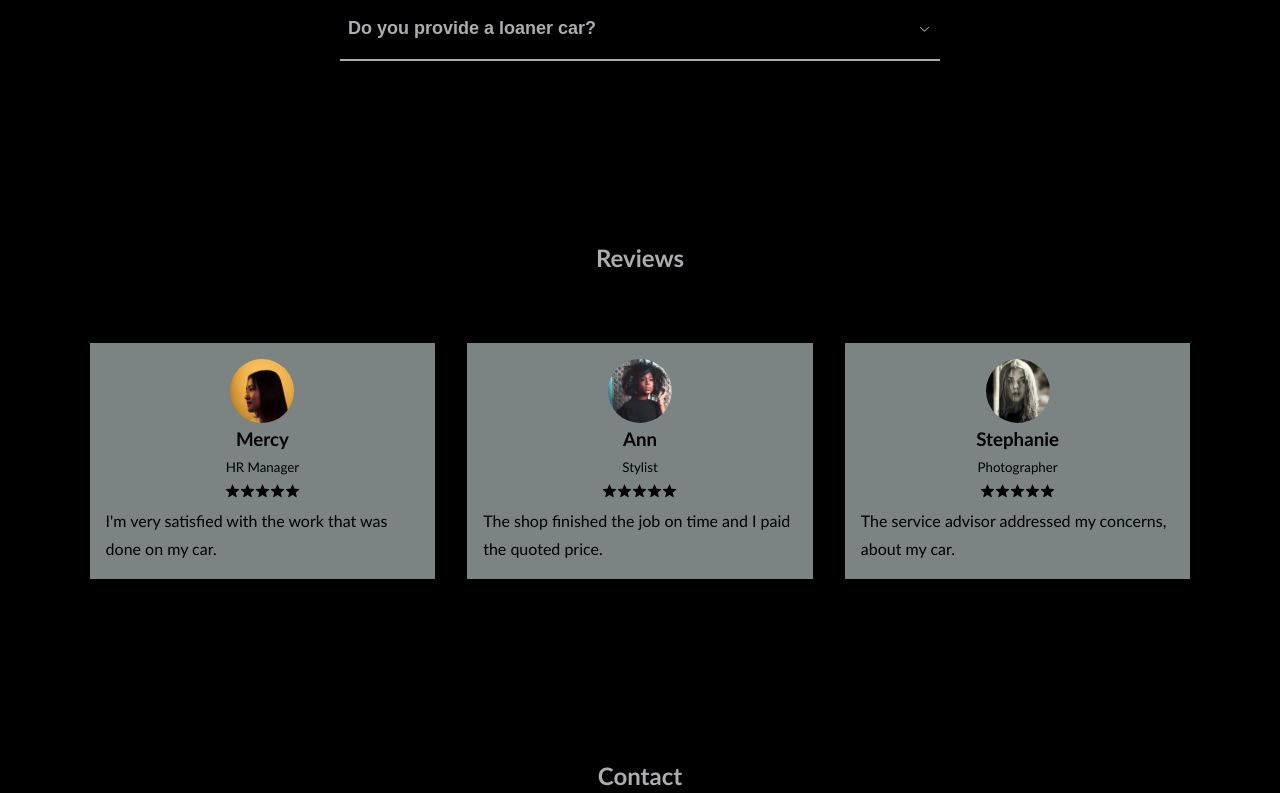
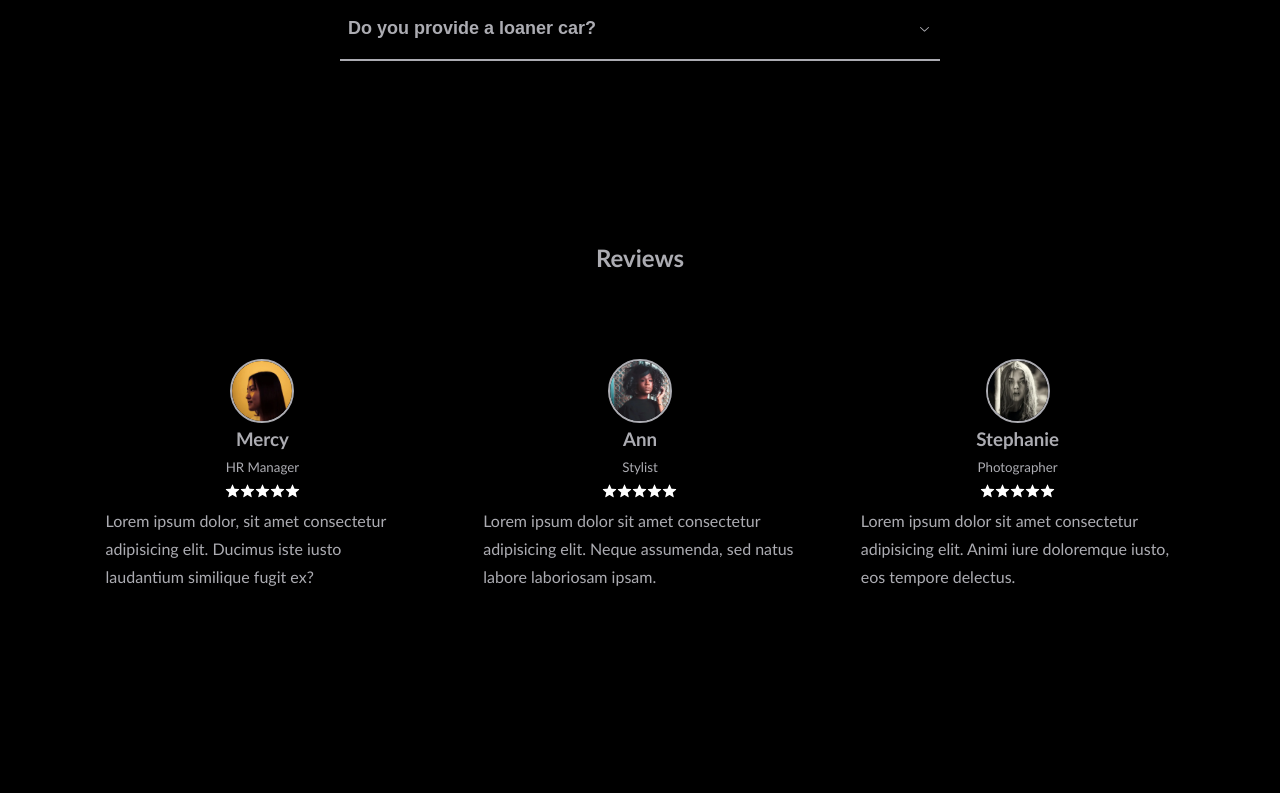
Before and after one commit to cgathua/react-service, a React (Vite) app: page / in a window 1280 px wide. Shown: the part 2000-2793 px from the top of the page. Built offline with nearby package versions, Linux system fonts and the light colour scheme.

Commit message:
style: redesign reviews section

```diff
--- a/src/components/Reviews.tsx
+++ b/src/components/Reviews.tsx
@@ -35,7 +35,7 @@ function Reviews(): JSX.Element {
                             <StarFilledIcon aria-hidden />
                         </span>
                     </article>
-                    <figcaption><p className="review_p">I'm very satisfied with the work that was done on my car.</p></figcaption>
+                    <figcaption><p className="review_p">Lorem ipsum dolor, sit amet consectetur adipisicing elit. Ducimus iste iusto laudantium similique fugit ex?</p></figcaption>
                 </figure>
 
                 <figure className="review" aria-label='review'>
@@ -61,7 +61,7 @@ function Reviews(): JSX.Element {
                             <StarFilledIcon aria-hidden />
                         </span>
                     </article>
-                    <figcaption><p className="review_p">The shop finished the job on time and I paid the quoted price.</p></figcaption>
+                    <figcaption><p className="review_p">Lorem ipsum dolor sit amet consectetur adipisicing elit. Neque assumenda, sed natus labore laboriosam ipsam.</p></figcaption>
                 </figure>
 
                 <figure className="review" aria-label='review'>
@@ -87,7 +87,7 @@ function Reviews(): JSX.Element {
                             <StarFilledIcon aria-hidden />
                         </span>
                     </article>
-                    <figcaption><p className="review_p">The service advisor addressed my concerns, about my car.</p></figcaption>
+                    <figcaption><p className="review_p">Lorem ipsum dolor sit amet consectetur adipisicing elit. Animi iure doloremque iusto, eos tempore delectus.</p></figcaption>
                 </figure>
             </div>
         </section>
--- a/src/index.css
+++ b/src/index.css
@@ -119,9 +119,6 @@ header {
     margin-right: 1rem;
 }
 
-.logo {
-    font-size: 1.5rem;
-}
 
 /* END OF HEADER STYLING */
 
@@ -269,13 +266,14 @@ section[id="reviews"] .container {
 }
 
 figure[class="review"] {
-    background-color: var(--tertiary-color);
+    background-color: var(--primary-color);
     padding: 1rem;
 }
 
 .avatar img {
     border-radius: 50%;
     width: 4rem;
+    border: 2px solid var(--secondary-color);
 }
 
 .avatar {
@@ -285,10 +283,14 @@ figure[class="review"] {
     flex-direction: column;
 }
 
+.avatar span {
+    color: var(--alternate-color);
+}
+
 .review_h,
 .review_small,
 .review_p {
-    color: var(--primary-color);
+    color: var(--secondary-color);
 }
 
 .PexelsValentinImg,
@@ -343,9 +345,10 @@ legend {
 
 input,
 textarea {
-    background-color: var(--secondary-color);
-    border: 1px solid var(--secondary-color);
-    color: var(--primary-color);
+    background-color: var(--primary-color);
+    border: 1px solid var(--primary-color);
+    border-bottom: 2px solid var(--secondary-color);
+    color: var(--secondary-color);
 }
 
 input[type="submit"] {
@@ -378,6 +381,14 @@ h4 {
     color: var(--secondary-color);
     height: 1.5rem;
     width: 1.5rem;
+}
+
+input[type="time"]::-webkit-calendar-picker-indicator {
+    filter: invert(0.9);
+}
+
+input[type="date"]::-webkit-calendar-picker-indicator {
+    filter: invert(0.9);
 }
 
 /* END OF CONTACT STYLING */
```
